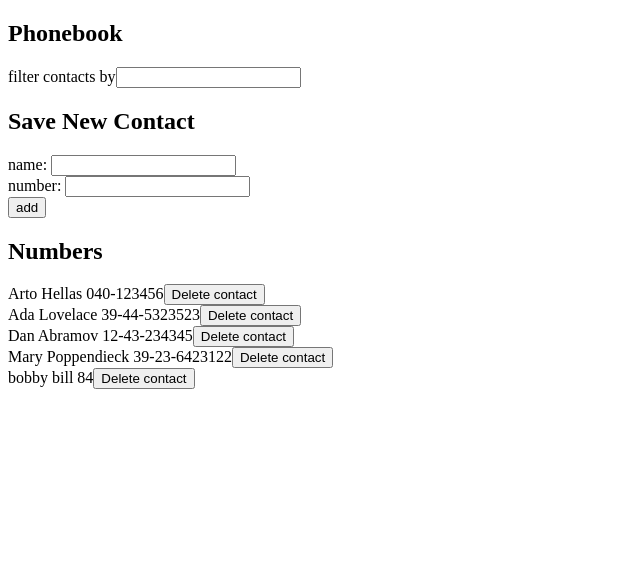
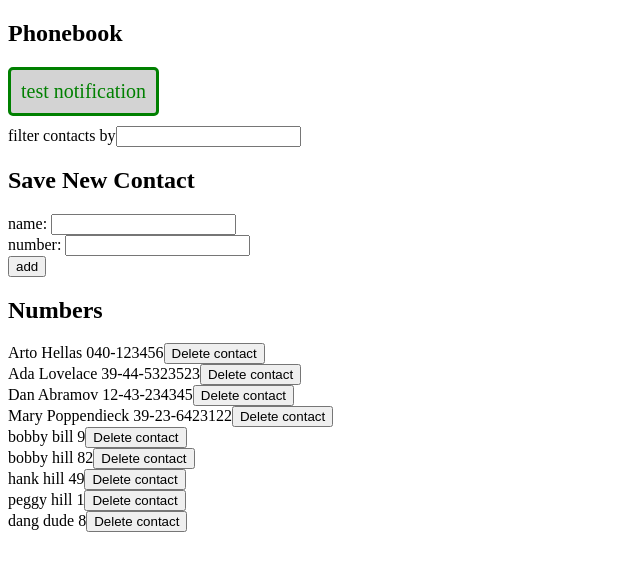
Before and after one commit to zaane/full-stack-open, a React (Vite) app in the folder part2/phonebook/: page / in a window 1280 px wide. Shown: the top 570 px of the page, without its empty margins (0-640 px from the left). Built offline with nearby package versions, Linux system fonts and the light colour scheme; data requests are answered from the project's data file.

Commit message:
2.16 display notification when a contact is added or updated

```diff
--- a/part2/phonebook/db.json
+++ b/part2/phonebook/db.json
@@ -22,8 +22,28 @@
     },
     {
       "name": "bobby bill",
-      "number": "84",
+      "number": "9",
       "id": "72ed"
+    },
+    {
+      "name": "bobby hill",
+      "number": "82",
+      "id": "47d6"
+    },
+    {
+      "id": "ce68",
+      "name": "hank hill",
+      "number": "49"
+    },
+    {
+      "name": "peggy hill",
+      "number": "1",
+      "id": "c1bb"
+    },
+    {
+      "id": "1f7a",
+      "name": "dang dude",
+      "number": "8"
     }
   ]
 }
--- a/part2/phonebook/src/App.jsx
+++ b/part2/phonebook/src/App.jsx
@@ -63,6 +63,31 @@ const Contact = (props) => {
   </div>
 }
 
+const Notification = ({ message }) => {
+  const successStyle = {
+    color: 'green',
+    background: 'lightgrey',
+    fontSize: 20,
+    width: 'fit-content',
+    borderStyle: 'solid',
+    borderRadius: 5,
+    padding: 10,
+    marginBottom: 10
+  }
+  //TODO: make error and update styles
+
+  if (message === null) {
+    return null
+  }
+
+  return (
+    <div style={successStyle}>
+      {message}
+    </div>
+  )
+
+}
+
 const App = () => {
   const [persons, setPersons] = useState([
     {
@@ -75,6 +100,7 @@ const App = () => {
   const [newName, setNewName] = useState('')
   const [newNumber, setNewNumber] = useState('')
   const [filter, setFilter] = useState('')
+  const [notificationMessage, setNotificationMessage] = useState('test notification')
 
   useEffect(() => {
     contactService
@@ -95,7 +121,14 @@ const App = () => {
     } else {
       contactService
         .create(newPerson)
-        .then(response => setPersons(persons.concat(response)))
+        .then(response => {
+          setNotificationMessage(
+            `${newPerson.name} was successfully added to the phonebook!`
+          )
+          setTimeout(() => setNotificationMessage(null), 5000)
+          setPersons(persons.concat(response))
+        })
+
     }
     setNewName('')
     setNewNumber('')
@@ -105,6 +138,10 @@ const App = () => {
     contactService
       .update(id, newContact)
       .then(response => {
+        setNotificationMessage(
+          `${newContact.name}'s number was successfully updated to ${newContact.number}.`
+        )
+        setTimeout(() => setNotificationMessage(null), 5000)
         setPersons(persons.map(person => person.id === id ? response : person))
       })
   }
@@ -135,6 +172,8 @@ const App = () => {
   return (
     <div>
       <h2>Phonebook</h2>
+      <Notification message={notificationMessage} />
+
       <Filter filter={filter} onChange={handleFilterChange} />
 
       <h2>Save New Contact</h2>
```
